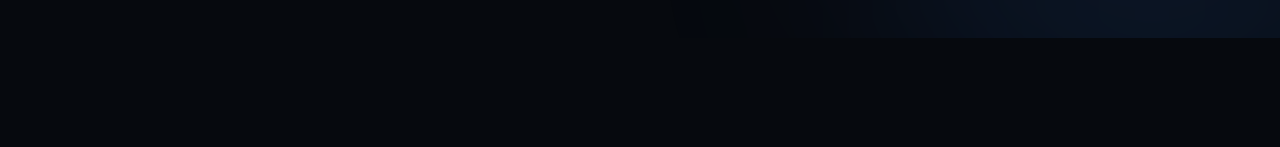
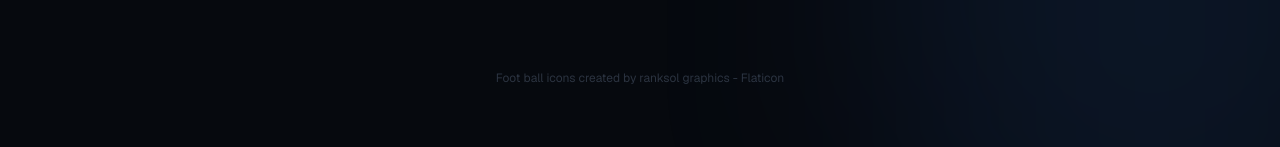
Before and after one commit to OMZaky/asu-sports-scheduler, a Next.js app in the folder web/: page / in a window 1280 px wide. Shown: the part 1733-1880 px from the top of the page. Before the commit the page ends 1771 px from the top, so only its background shows below. Built offline with nearby package versions, Linux system fonts and the light colour scheme; no server answers.

Commit message:
Add Flaticon attribution to footer

```diff
--- a/web/src/app/page.tsx
+++ b/web/src/app/page.tsx
@@ -164,6 +164,18 @@
           </div>
         </form>
       </div>
+
+      <footer className="relative z-10 mt-20 text-center text-xs text-muted/40 pb-4">
+        <a
+          href="https://www.flaticon.com/free-icons/foot-ball"
+          title="foot ball icons"
+          target="_blank"
+          rel="noopener noreferrer"
+          className="hover:text-muted transition-colors"
+        >
+          Foot ball icons created by ranksol graphics - Flaticon
+        </a>
+      </footer>
     </main>
   );
 }
```
